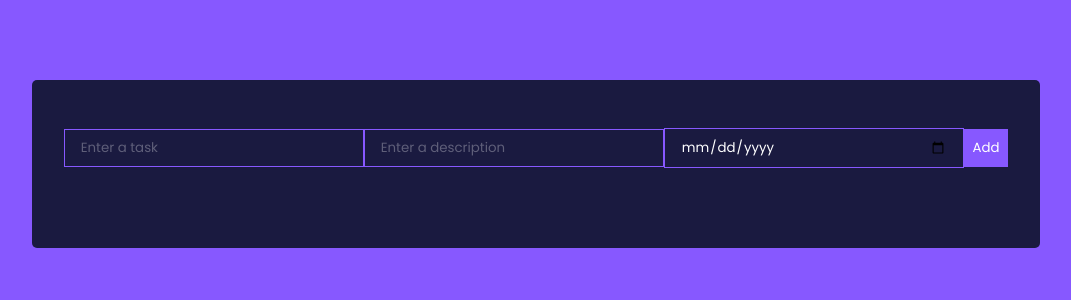
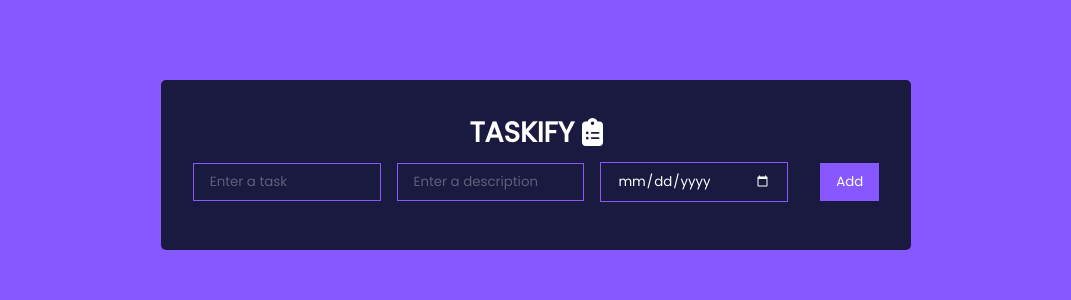
Before and after one commit to alisotoudehpsn4/taskify, a React (Create React App) app: page / in a window 1280 px wide. Shown: the top 300 px of the page, without its empty margins (104-1175 px from the left). Built offline with nearby package versions, Linux system fonts and the light colour scheme.

Commit message:
update and delete works

```diff
--- a/src/App.css
+++ b/src/App.css
@@ -34,6 +34,10 @@ h1 {
 .TaskForm {
   width: 100%;
   margin-bottom: 1rem;
+  display: flex;
+  flex-direction: row;
+  justify-content: space-between;
+  align-items: center;
 }
 
 .task-input {
@@ -41,22 +45,44 @@ h1 {
   background: none;
   border: 1px solid #8758ff;
   padding: 0.5rem 1rem;
-  margin-top: 1rem;
-  margin-bottom: 2rem;
-  width: 300px;
+  margin-right: 1rem;
+  width: 100%;
+  max-width: 200px;
   color: #fff;
 }
 
-.task-input::placeholder {
-  color: #ffffff4d;
+input[type="date"] {
+  outline: none;
+  background: none;
+  border: 1px solid #8758ff;
+  padding: 0.5rem 1rem;
+  margin-right: 1rem;
+  width: 100%;
+  max-width: 200px;
+  color: #fff;
+  -webkit-appearance: none;
+  position: relative;
+}
+
+input[type="date"]::-webkit-calendar-picker-indicator {
+  filter: invert(1);
+  cursor: pointer;
 }
 
 .task-btn {
   background: #8758ff;
   color: #fff;
   border: none;
-  padding: 0.55rem;
+  padding: 0.55rem 1rem;
   cursor: pointer;
+  margin-left: 1rem;
+  flex-shrink: 0;
+}
+
+
+
+.task-input::placeholder {
+  color: #ffffff4d;
 }
 
 .Task {
--- a/src/components/Task.js
+++ b/src/components/Task.js
@@ -19,12 +19,18 @@ const Task = ({ task, updateTask, deleteTask }) => {
         <FontAwesomeIcon
           className="edit-icon"
           icon={faPenToSquare}
-          onClick={() => updateTask(task.id)}
+          onClick={() => {
+            console.log("Edit Clicked:", task.id);
+            updateTask(task.id);
+          }}
         />
         <FontAwesomeIcon
           className="delete-icon"
           icon={faTrash}
-          onClick={() => deleteTask(task.id)}
+          onClick={() => {
+            console.log("Delete Clicked:", task.id);
+            deleteTask(task.id);
+          }}
         />
       </div>
     </div>
--- a/src/components/TaskForm.js
+++ b/src/components/TaskForm.js
@@ -17,6 +17,11 @@ const TaskForm = ({ addTask }) => {
 
   const handleSubmit = (e) => {
     e.preventDefault();
+
+    if (!task.title || !task.Description || !task.DueDate) {
+      alert('Please fill out all fields.');
+      return;
+    }
     addTask(task);
     setTask({ title: '', Description: '', DueDate: '' });
   };
--- a/src/components/TaskWrapper.js
+++ b/src/components/TaskWrapper.js
@@ -1,32 +1,58 @@
 import React, { useState } from 'react';
 import TaskForm from './TaskForm';
 import Task from './Task';
+import UpdateTaskForm from './UpdateTaskForm';
 import { v4 as uuidv4 } from 'uuid';
+import { FontAwesomeIcon } from '@fortawesome/react-fontawesome';
+import { faClipboardList } from '@fortawesome/free-solid-svg-icons';
 
 const TaskWrapper = () => {
   const [tasks, setTasks] = useState([]);
 
   const addTask = (task) => {
-    const newTask = { id: uuidv4(), task1: task, completed: false, isEditing: false };
+    const newTask = { id: uuidv4(), ...task, completed: false, isEditing: false };
     setTasks([...tasks, newTask]);
+    console.log("Task Added:", newTask);
+  };
 
-    console.log("New Task Added:");
-    console.log("ID:", newTask.id);
-    console.log("Title:", task.title);
-    console.log("Description:", task.Description);
-    console.log("Due Date:", task.DueDate);
+  const deleteTask = id => {
+    console.log("Delete Task ID:", id);
+    setTasks(tasks.filter(task => task.id !== id));
+  };
+
+  const toggleEditTask = id => {
+    console.log("Toggle Edit Task ID:", id);
+    setTasks(tasks.map(task =>
+      task.id === id ? { ...task, isEditing: !task.isEditing } : task
+    ));
+  };
+
+  const updateTask = updatedTask => {
+    console.log("Update Task:", updatedTask);
+    setTasks(tasks.map(task =>
+      task.id === updatedTask.id ? { ...updatedTask, isEditing: false } : task
+    ));
   };
 
   return (
     <div className='TaskWrapper'>
+      <h1>TASKIFY <FontAwesomeIcon icon={faClipboardList}/></h1>
       <TaskForm addTask={addTask} />
       {tasks.map((task) => (
-        <Task
-          key={task.id}
-          task={task.task1}
-          updateTask={(id) => console.log(`Update task with ID: ${id}`)}
-          deleteTask={(id) => console.log(`Delete task with ID: ${id}`)}
-        />
+        task.isEditing ? (
+          <UpdateTaskForm
+            key={task.id}
+            task={task}
+            updateTask={updateTask}
+          />
+        ) : (
+          <Task
+            key={task.id}
+            task={task}
+            deleteTask={deleteTask}
+            updateTask={toggleEditTask}
+          />
+        )
       ))}
     </div>
   );
--- a/src/components/UpdateTaskForm.js
+++ b/src/components/UpdateTaskForm.js
@@ -1,11 +1,55 @@
-import React from 'react'
+import React, { useState } from 'react';
 
-const UpdateTaskForm = () => {
+const UpdateTaskForm = ({ updateTask, task }) => {
+  const [updatedTask, setUpdatedTask] = useState({
+    title: task.title || '',
+    Description: task.Description || '',
+    DueDate: task.DueDate || ''
+  });
+
+  const handleInputChange = (e) => {
+    const { name, value } = e.target;
+    setUpdatedTask({
+      ...updatedTask,
+      [name]: value
+    });
+  };
+
+  const handleSubmit = (e) => {
+    e.preventDefault();
+    updateTask({ ...updatedTask, id: task.id });
+  };
+
   return (
-    <div>
+    <form className='TaskForm' onSubmit={handleSubmit}>
+      <input
+        type="text"
+        name="title"
+        className='task-input'
+        placeholder='Update task'
+        value={updatedTask.title}
+        onChange={handleInputChange}
+      />
+      <input
+        type="text"
+        name="Description"
+        className='task-input'
+        placeholder='Update description'
+        value={updatedTask.Description}
+        onChange={handleInputChange}
+      />
+      <input
+        type="date"
+        name="DueDate"
+        className='task-input'
+        value={updatedTask.DueDate}
+        onChange={handleInputChange}
+      />
+      <button type='submit' className='task-btn'>
+        Update
+      </button>
+    </form>
+  );
+};
 
-    </div>
-  )
-}
-
-export default UpdateTaskForm
+export default UpdateTaskForm;
```
